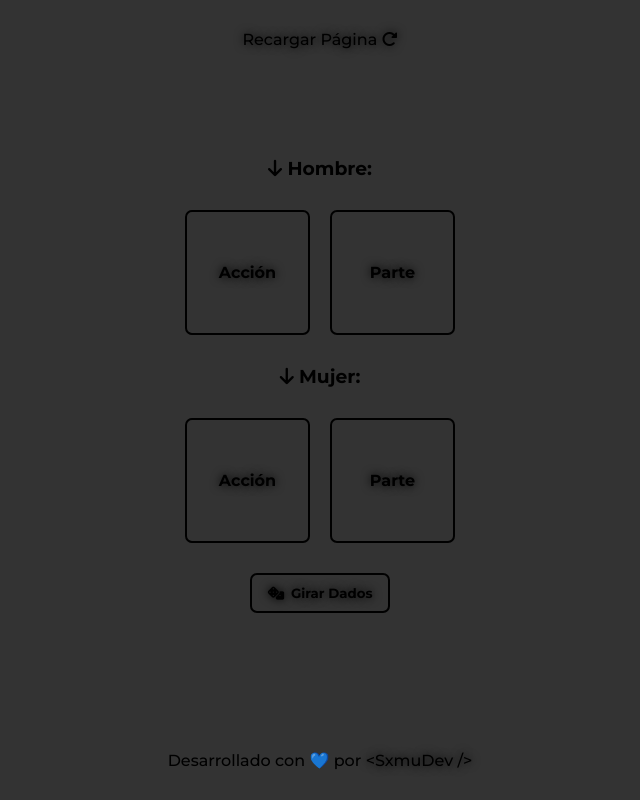
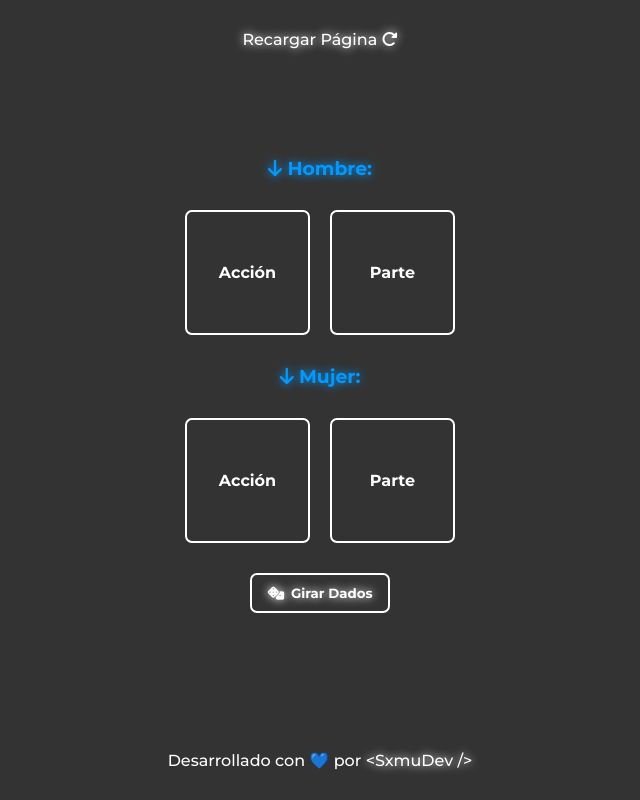
Before and after one commit to SamuelCB13/DadosAleatorios, a plain HTML site: page index.html in a window 1280 px wide. Shown: the whole page, without its empty margins (320-960 px from the left). Drawn offline with Linux system fonts and the light colour scheme.

Commit message:
Cambio de colores para mejor visibilidad

```diff
--- a/styles.css
+++ b/styles.css
@@ -26,8 +26,8 @@ header {
 
 nav a {
     text-decoration: none;
-    color: #000;
-    text-shadow: 0 0 10px #000;
+    color: #fff;
+    text-shadow: 0 0 10px #fff;
     transition: all .3s ease-in-out;
 }
 
@@ -43,6 +43,11 @@ nav a:focus {
     text-shadow: 0 0 10px #09f;
 }
 
+h3 {
+    color: #09f;
+    text-shadow: 0 0 10px #09f;
+}
+
 .container {
     display: flex;
     align-items: center;
@@ -54,8 +59,8 @@ nav a:focus {
     width: 125px;
     height: 125px;
     border-radius: 7px;
-    border: 2px solid #000;
-    text-shadow: 0 0 10px #000;
+    border: 2px solid #fff;
+    color: #fff;
     font-weight: bold;
     margin: 0px 10px;
     display: flex;
@@ -98,8 +103,9 @@ nav a:focus {
 button {
     padding: 10px 15px;
     transition: all .3s ease-in-out;
-    border: 2px solid #000;
-    text-shadow: 0 0 10px #000;
+    border: 2px solid #fff;
+    text-shadow: 0 0 10px #fff;
+    color: #fff;
     font-weight: bold;
     border-radius: 7px;
     background-color: transparent;
@@ -110,6 +116,7 @@ button:hover {
     border: 2px solid #09f;
     color: #09f;
     box-shadow: 0 0 10px #09f;
+    text-shadow: 0 0 10px #09f;
     cursor: pointer;
     transform: scale(1.1);
 }
@@ -133,13 +140,14 @@ footer {
     font-weight: 500;
     height: 100vh;
     padding-bottom: 30px;
+    color: #fff;
 }
 
 footer a {
     text-decoration: none;
-    color: #000;
+    color: #fff;
     transition: all .3s ease-in-out;
-    text-shadow: 0 0 10px #000;
+    text-shadow: 0 0 10px #fff;
 }
 
 footer a:hover {
```
